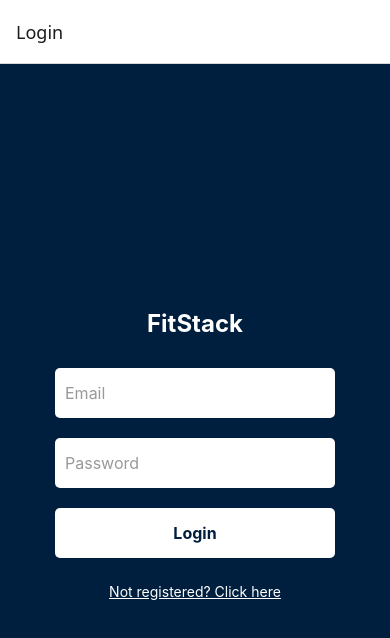
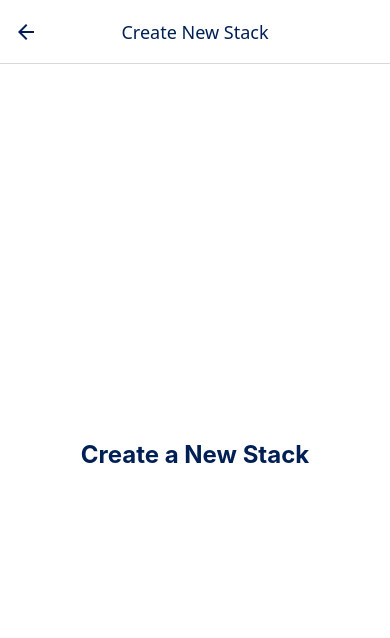
Before and after one commit to TUDublinBlanchBusinessIT/project-moyaknox-2, a React Native app: screen /NewStack in a window 390 px wide. Shown: the top 638 px of the page. Built offline with nearby package versions, Linux system fonts and the light colour scheme.

Commit message:
create new stack button working

```diff
--- a/App.js
+++ b/App.js
@@ -4,6 +4,7 @@ import { createStackNavigator } from '@react-navigation/stack';
 import LoginScreen from './screens/LoginScreen';
 import SignUpScreen from './screens/SignUpScreen';
 import HomeScreen from './screens/HomeScreen'; // Import HomeScreen
+import NewStackScreen from './screens/NewStackScreen';
 import { getFirestore, collection, query, where, getDocs, setDoc, doc } from 'firebase/firestore';
 import { app } from './firebaseConfig'; // Import Firebase config
 
@@ -52,6 +53,7 @@ export default function App() {
   return (
     <NavigationContainer>
       <Stack.Navigator initialRouteName="Login">
+        {/* Login Screen */}
         <Stack.Screen name="Login">
           {(props) => (
             <LoginScreen
@@ -62,6 +64,8 @@ export default function App() {
             />
           )}
         </Stack.Screen>
+
+        {/* Register Screen */}
         <Stack.Screen name="Register">
           {(props) => (
             <SignUpScreen
@@ -72,7 +76,24 @@ export default function App() {
             />
           )}
         </Stack.Screen>
+
+        {/* Home Screen */}
         <Stack.Screen name="Home" component={HomeScreen}/>
+
+
+        {/* New Stack Screen */}
+        <Stack.Screen
+          name="NewStack"
+          component={NewStackScreen}
+          options={{
+            headerTitle: 'Create New Stack',
+            headerTitleAlign: 'center',
+            headerStyle: {
+              backgroundColor: '#fff',
+            },
+            headerTintColor: '#001F54',
+          }}
+        />
       </Stack.Navigator>
     </NavigationContainer>
   );
--- a/screens/HomeScreen.js
+++ b/screens/HomeScreen.js
@@ -21,8 +21,8 @@ return (
         <TouchableOpacity
           style={styles.createButton}
           onPress={() => {
-            // Handle the "Create New Stack" button click
-            alert('Create New Stack clicked!');
+             // Navigate to the "NewStack" screen
+             navigation.navigate('NewStack');
           }}
         >
           <Text style={styles.createButtonText}>+ Create New Stack</Text>
@@ -107,8 +107,11 @@ const styles = StyleSheet.create({
   },
 
   stackPlaceholder: {
+    width: 400,
+    height: 160,
+    justifyContent: 'center',
+    alignItems: 'center',
     backgroundColor: '#f0f0f0', // Light gray background for placeholders
-    padding: 15,
     borderRadius: 10,
     marginBottom: 10,
     borderWidth: 1,
@@ -118,5 +121,6 @@ const styles = StyleSheet.create({
   stackPlaceholderText: {
     fontSize: 14,
     color: '#666',
+    textAlign: 'center',
   },
 });
--- a/screens/NewStackScreen.js
+++ b/screens/NewStackScreen.js
@@ -4,7 +4,8 @@ import { View, Text, StyleSheet } from 'react-native';
 export default function NewStackScreen() {
   return (
     <View style={styles.container}>
-      <Text>This is the New Stack Screen!</Text>
+      <Text style={styles.title}>Create a New Stack</Text>
+      {/* Add text here */}
     </View>
   );
 }
@@ -16,4 +17,9 @@ const styles = StyleSheet.create({
     alignItems: 'center',
     backgroundColor: '#fff',
   },
+  title: {
+    fontSize: 24,
+    fontWeight: 'bold',
+    color: '#001F54',
+  },
 });
```
